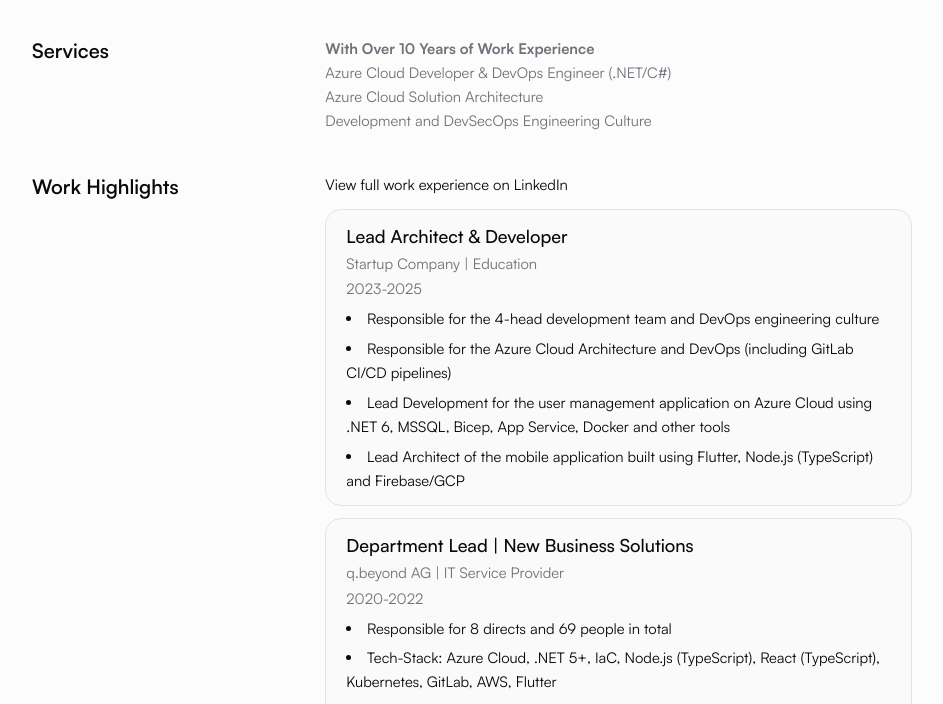
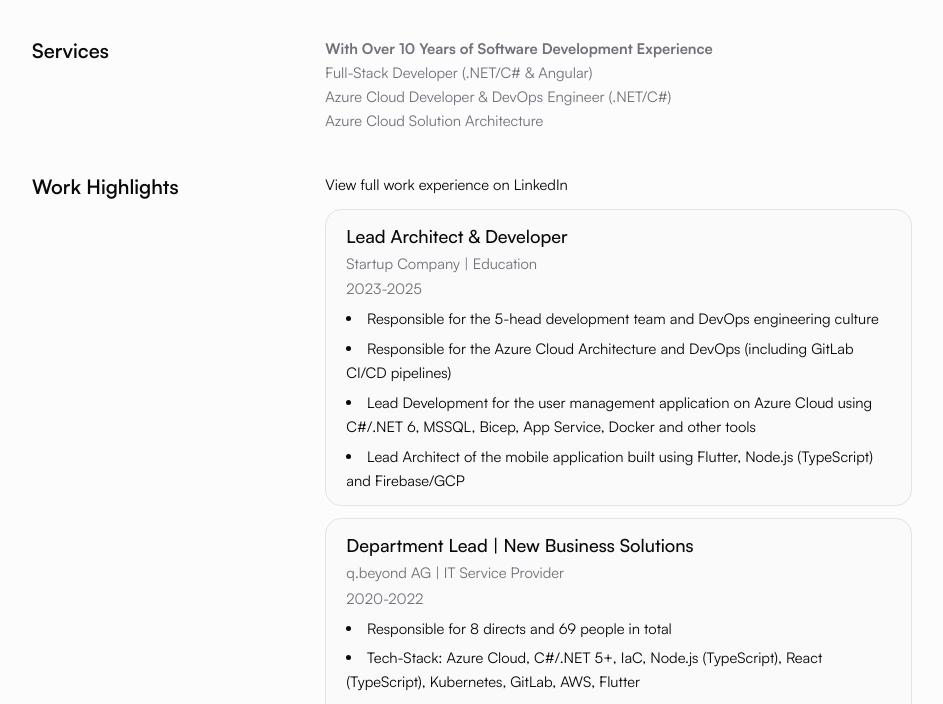
Before and after one commit to mreinfurt/mreinfurt.github.io, an Astro site: page / in a window 1280 px wide. Shown: the part 376-1080 px from the top of the page, without its empty margins (168-1111 px from the left). Built offline with nearby package versions, Linux system fonts and the light colour scheme; Astro itself is replaced by a stand-in of ours; some packages are replaced by stand-ins of ours.

Commit message:
Update roles

```diff
--- a/src/pages/index.astro
+++ b/src/pages/index.astro
@@ -10,6 +10,7 @@ import profileImage from "../assets/profile.jpeg";
 
 const cloud = ["Azure Cloud"];
 const backend = [".NET/C#"];
+const frontend = ["Angular"];
 const cicd = ["Azure DevOps", "GitHub", "GitLab"];
 const iac = ["Azure Resource Manager", "Azure Bicep"];
 const others = ["Docker", "Kubernetes"];
@@ -81,10 +82,10 @@ const others = ["Docker", "Kubernetes"];
 
     <Section title="Services">
       <p class="text-muted-foreground">
-		<b>With Over 10 Years of Work Experience</b><br />
+		  <b>With Over 10 Years of Software Development Experience</b><br />
+        Full-Stack Developer (.NET/C# & Angular)<br />
         Azure Cloud Developer & DevOps Engineer (.NET/C#)<br />
         Azure Cloud Solution Architecture<br />
-        Development and DevSecOps Engineering Culture<br />
       </p>
     </Section>
 
@@ -95,9 +96,9 @@ const others = ["Docker", "Kubernetes"];
 			subheading="Startup Company | Education"
 			date="2023-2025"
 		>
-		<li>Responsible for the 4-head development team and DevOps engineering culture</li>
+		<li>Responsible for the 5-head development team and DevOps engineering culture</li>
 		<li>Responsible for the Azure Cloud Architecture and DevOps (including GitLab CI/CD pipelines)
-		<li>Lead Development for the user management application on Azure Cloud using .NET 6, MSSQL, Bicep, App Service, Docker and other tools</li>
+		<li>Lead Development for the user management application on Azure Cloud using C#/.NET 6, MSSQL, Bicep, App Service, Docker and other tools</li>
 		<li>Lead Architect of the mobile application built using Flutter, Node.js (TypeScript) and Firebase/GCP</li>
 		</Card>
 		<Card
@@ -106,7 +107,7 @@ const others = ["Docker", "Kubernetes"];
 			date="2020-2022"
 		>
 		<li>Responsible for 8 directs and 69 people in total</li>
-		<li>Tech-Stack: Azure Cloud, .NET 5+, IaC, Node.js (TypeScript), React (TypeScript), Kubernetes, GitLab, AWS, Flutter</li>
+		<li>Tech-Stack: Azure Cloud, C#/.NET 5+, IaC, Node.js (TypeScript), React (TypeScript), Kubernetes, GitLab, AWS, Flutter</li>
 		<li>Working together with the engineering leadership to develop and foster technological best practices throughout the teams and enabling a knowledge-sharing culture</li>
 		<li>Consulting for key accounts with focus on Architecture, Engineering (Cloud Migration, Cloud Application Architecture) & DevOps Culture</li>
 		<li>Responsible for the department infrastructure with Infrastructure & DevOps Lead as part of my directs</li>
@@ -167,6 +168,7 @@ const others = ["Docker", "Kubernetes"];
     <Section title="Technical Focus">
       <SkillLayout title="Cloud" skills={cloud} />
       <SkillLayout title="Backend" skills={backend} />
+      <SkillLayout title="Frontend" skills={frontend} />
       <SkillLayout title="Continuous Integration & Delivery" skills={cicd} />
       <SkillLayout title="Infrastructure as Code" skills={iac} />
       <SkillLayout title="Others" skills={others} />
```
